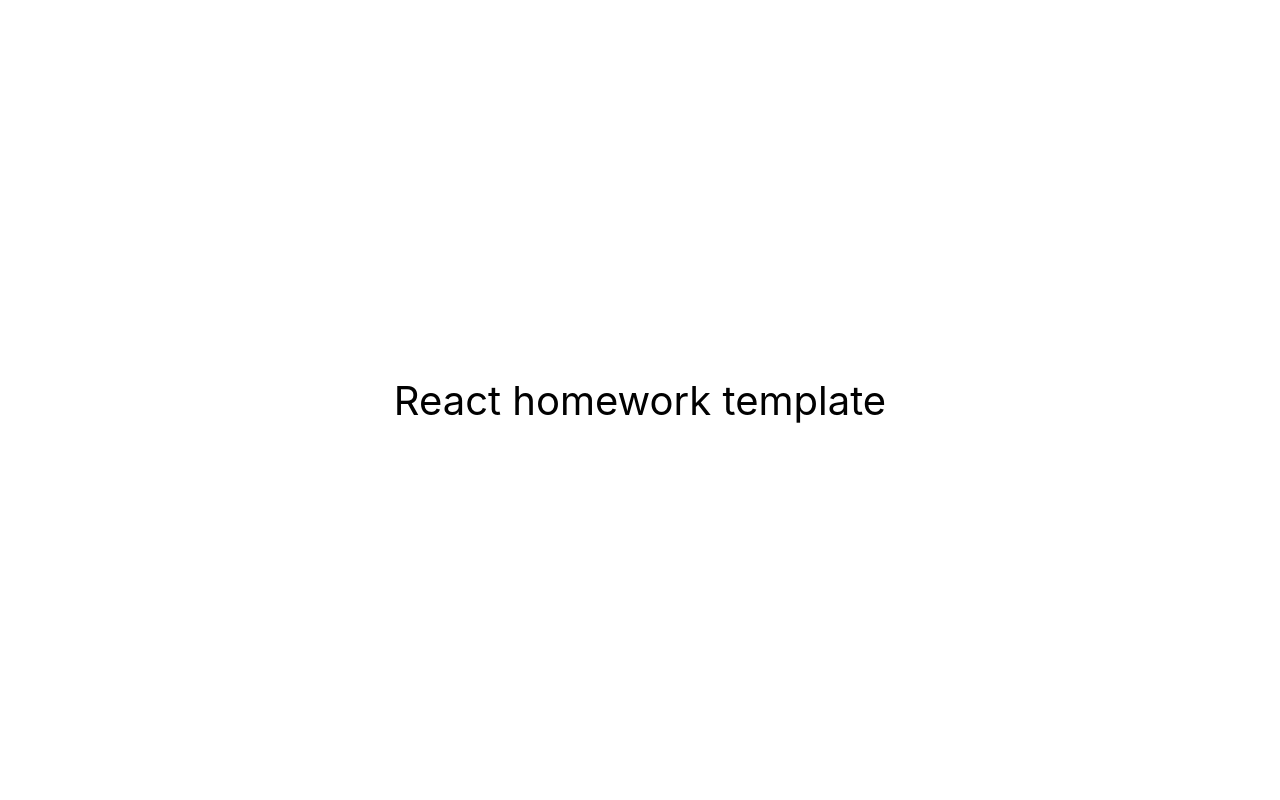
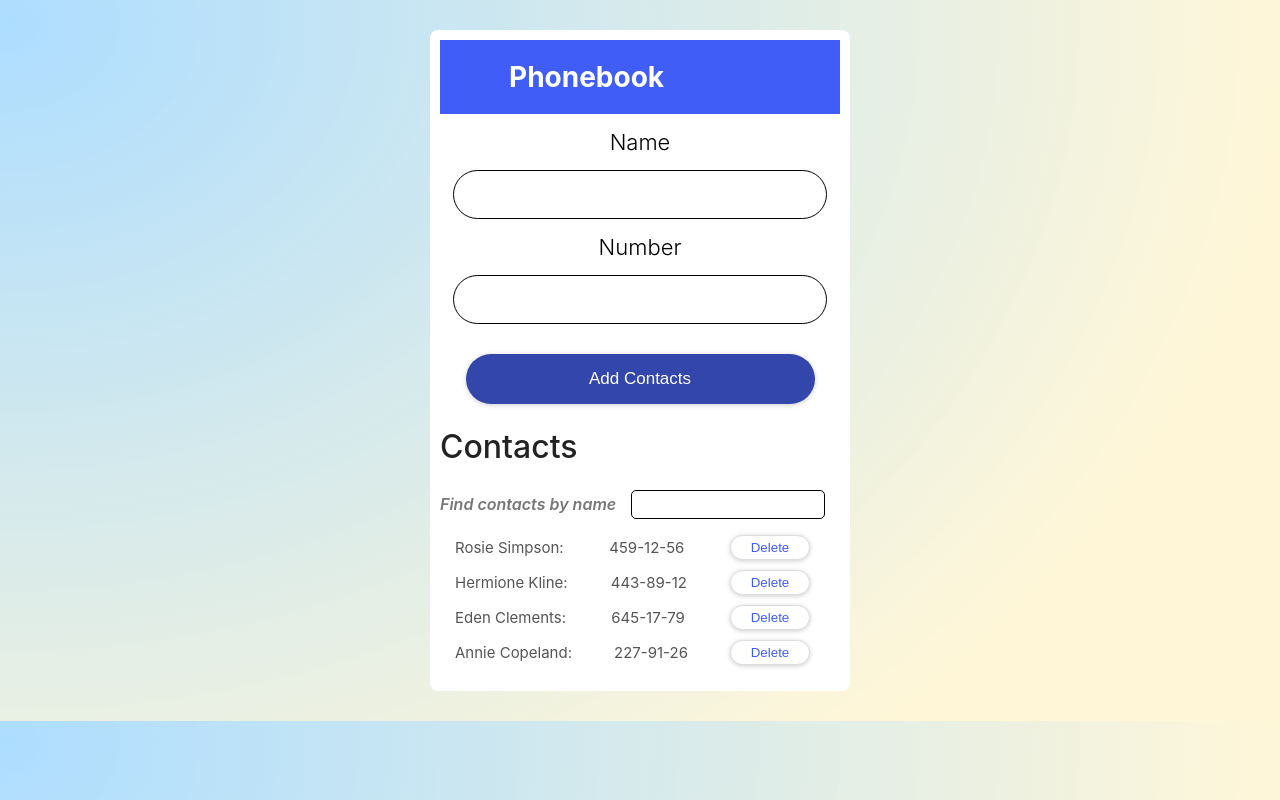
Before and after one commit to TetianaKokoilo/goit-react-hw-04-phonebook, a React (Create React App) app: page / in a window 1280 px wide. Built offline with nearby package versions, Linux system fonts and the light colour scheme.

Commit message:
add all files for work

```diff
--- a/package.json
+++ b/package.json
@@ -7,9 +7,12 @@
     "@testing-library/jest-dom": "^5.16.3",
     "@testing-library/react": "^12.1.4",
     "@testing-library/user-event": "^13.5.0",
+    "nanoid": "^4.0.1",
+    "prop-types": "^15.8.1",
     "react": "^18.1.0",
     "react-dom": "^18.1.0",
     "react-scripts": "5.0.1",
+    "styled-components": "^5.3.8",
     "web-vitals": "^2.1.3"
   },
   "scripts": {
--- a/src/components/App.jsx
+++ b/src/components/App.jsx
@@ -1,16 +1,85 @@
-export const App = () => {
-  return (
-    <div
-      style={{
-        height: '100vh',
-        display: 'flex',
-        justifyContent: 'center',
-        alignItems: 'center',
-        fontSize: 40,
-        color: '#010101'
-      }}
-    >
-      React homework template
-    </div>
-  );
-};
+import { Component } from 'react';
+import { ContactForm } from './ContactForm/ContactForm';
+import { ContactList } from './ContactList/ContactList';
+import { Filter } from './Filter/Filter';
+import { nanoid } from 'nanoid';
+import dataContacts from '../contactsdata.json';
+
+import {
+  StyledTitle,
+  StyledContainer,
+  StyledContactsTitle,
+} from './App.styled';
+
+export class App extends Component {
+  state = {
+    contacts: [],
+    filter: '',
+  };
+
+  addContactformSubmit = ({ name, number }) => {
+    const contact = {
+      id: nanoid(),
+      name,
+      number,
+    };
+
+    let prevCont = this.state.contacts.map(({ name }) => name.toLowerCase());
+    if (prevCont.includes(name.toLowerCase())) {
+      alert(`${name} is already in contacts`);
+      return;
+    } else {
+      this.setState(({ contacts }) => ({
+        contacts: [contact, ...contacts],
+      }));
+    }
+  };
+
+  deleteContact = contactId => {
+    this.setState(prevState => ({
+      contacts: prevState.contacts.filter(contact => contact.id !== contactId),
+    }));
+  };
+
+  changeFilter = e => {
+    this.setState({ filter: e.target.value.trim() });
+  };
+
+  getFilterName = () => {
+    const { filter, contacts } = this.state;
+    const normalisedFilter = filter.toLowerCase();
+    return contacts.filter(contact =>
+      contact.name.toLowerCase().includes(normalisedFilter)
+    );
+  };
+
+  componentDidMount() {
+    const savedContacts = localStorage.getItem('contacts');
+    if (savedContacts !== null) {
+      const parsedInfoContacts = JSON.parse(savedContacts);
+      this.setState({ contacts: parsedInfoContacts });
+      return;
+    }
+    this.setState({contacts: dataContacts})
+  }
+
+  componentDidUpdate(prevProps, prevState) {
+    if (this.state.contacts !== prevState.contacts) {
+      localStorage.setItem('contacts', JSON.stringify(this.state.contacts));
+    }
+  }
+
+  render() {
+    const contacts = this.getFilterName();
+    return (
+      <StyledContainer>
+        <StyledTitle>Phonebook</StyledTitle>
+        <ContactForm onSubmit={this.addContactformSubmit} />
+
+        <StyledContactsTitle>Contacts</StyledContactsTitle>
+        <Filter filter={this.changeFilter} />
+        <ContactList contacts={contacts} onDelete={this.deleteContact} />
+      </StyledContainer>
+    );
+  }
+}
--- /dev/null
+++ b/src/components/App.styled.js
@@ -0,0 +1,32 @@
+import styled from "styled-components";
+
+export const StyledContainer = styled.div`
+background: #FFFFFF;
+padding: 10px;
+width: 400px;
+border-radius: 8px;
+`
+
+
+export const StyledTitle = styled.h1`
+background: #405DF8;
+color: #FFFFFF;
+font-weight: 700;
+font-size: 28px;
+line-height: 38px;
+padding-top: 18px;
+padding-bottom: 18px;
+padding-left: 69px;
+margin: 0;
+`
+
+export const StyledContactsTitle = styled.h2`
+  font-weight: 500;
+  font-size: 32px;
+  line-height: 26px;
+  color: #222222;
+  text-align: start;
+  margin-top: 30px;
+  margin-bottom: 30px;
+
+`
--- /dev/null
+++ b/src/components/ContactForm/ContactForm.jsx
@@ -0,0 +1,60 @@
+import { Component } from 'react';
+import { nanoid } from 'nanoid';
+import { StyledInput, StyledForm, StyledName, StyledFormButton } from './ContactForm.styled';
+
+const INITIAL_STATE = {
+  name: '',
+  number: '',
+};
+export class ContactForm extends Component {
+  state = { ...INITIAL_STATE };
+
+  loginInputName = nanoid();
+  loginInputnumber = nanoid();
+
+  handleChange = e => {
+    const { name, value } = e.target;
+    this.setState({ [name]: value });
+  };
+
+  handleSubmit = e => {
+    e.preventDefault();
+    this.props.onSubmit({ ...this.state });
+    this.reset();
+  };
+
+  reset = () => {
+    this.setState({ ...INITIAL_STATE });
+  };
+
+    render() {
+        const { name, number } = this.state;
+    return (
+      <StyledForm onSubmit={this.handleSubmit}>
+        <StyledName>Name</StyledName>
+        <StyledInput
+          type="text"
+          name="name"
+          pattern="^[a-zA-Zа-яА-Я]+(([' -][a-zA-Zа-яА-Я ])?[a-zA-Zа-яА-Я]*)*$"
+          title="Name may contain only letters, apostrophe, dash and spaces. For example Adrian, Jacob Mercer, Charles de Batz de Castelmore d'Artagnan"
+          required
+          id={this.loginInputName}
+          onChange={this.handleChange}
+          value={name}
+        />
+        <StyledName>Number</StyledName>
+        <StyledInput
+          type="tel"
+          name="number"
+          pattern="\+?\d{1,4}?[-.\s]?\(?\d{1,3}?\)?[-.\s]?\d{1,4}[-.\s]?\d{1,4}[-.\s]?\d{1,9}"
+          title="Phone number must be digits and can contain spaces, dashes, parentheses and can start with +"
+          required
+          id={this.loginInputnumber}
+          onChange={this.handleChange}
+          value={number}
+        />
+        <StyledFormButton type="submit">Add Contacts</StyledFormButton>
+      </StyledForm>
+    );
+  }
+}
--- /dev/null
+++ b/src/components/ContactForm/ContactForm.styled.js
@@ -0,0 +1,54 @@
+
+import styled from 'styled-components';
+
+export const StyledForm = styled.form`
+  display: flex;
+  align-items: center;
+  flex-direction: column;
+`;
+
+export const StyledInput = styled.input`
+  width: 350px;
+  height: 45px;
+  border-radius: 30px;
+  padding-left: 20px;
+  font-weight: 400;
+  font-size: 17px;
+  line-height: 20px;
+  color: #555555;
+  border: 0.5px solid #000000;
+
+  &:hover,
+  &:focus {
+    border: 2px solid #3346ab;
+  }
+`;
+
+export const StyledName = styled.h2`
+  font-weight: 300;
+  font-size: 22px;
+  line-height: 26px;
+  color: #000000;
+  margin-top: 15px;
+  margin-bottom: 15px;
+`;
+export const StyledFormButton = styled.button`
+  margin-top: 30px;
+  width: 349px;
+  height: 50px;
+  background: #3346ab;
+  box-shadow: 0px 1px 5px rgba(0, 0, 0, 0.2);
+  border-radius: 30px;
+  color: #ffffff;
+  font-size: 17px;
+  line-height: 20px;
+  border: none;
+  cursor: pointer;
+
+  &:hover,
+  &:focus {
+    background: #405df8;
+    box-shadow: 0px 1px 5px rgba(0, 0, 0, 0.2);
+    transition: 1s;
+  }
+`;
--- /dev/null
+++ b/src/components/ContactList/ContactList.jsx
@@ -0,0 +1,28 @@
+import PropTypes from 'prop-types';
+import { StyledText, StyledList, StyledItems, StyledContactButton } from './ContactList.styled'
+
+export const ContactList = ({ contacts, onDelete }) => {
+  return (
+    <StyledList>
+      {contacts.map(({ id, name, number }) => (
+        <StyledItems key={id}>
+          <StyledText>{name}:</StyledText>
+          <StyledText>{number}</StyledText>
+          <StyledContactButton type="button" onClick={() => onDelete(id)}>
+            Delete
+          </StyledContactButton>
+        </StyledItems>
+      ))}
+    </StyledList>
+  );
+};
+
+ContactList.propTypes = {
+  contacts: PropTypes.arrayOf(
+    PropTypes.shape({
+      id: PropTypes.string.isRequired,
+      name: PropTypes.string.isRequired,
+      number: PropTypes.string.isRequired,
+    })
+  ),
+};
--- /dev/null
+++ b/src/components/ContactList/ContactList.styled.js
@@ -0,0 +1,38 @@
+import styled from 'styled-components';
+
+export const StyledText = styled.p`
+  text-align: center;
+`;
+export const StyledList = styled.ul`
+  padding-left: 15px;
+  padding-right: 30px;
+  margin-left: auto;
+  margin-right: auto;
+`;
+export const StyledItems = styled.li`
+  display: flex;
+  justify-content: space-between;
+  align-items: center;
+  gap: 20px;
+  color: #555555;
+  font-size: 15px;
+  line-height: 18px;
+  margin-bottom: 10px;
+`;
+export const StyledContactButton = styled.button`
+  background: #ffffff;
+  color: #405df8;
+  width: 80px;
+  height: 25px;
+  box-shadow: 0px 1px 5px rgba(0, 0, 0, 0.2);
+  border-radius: 30px;
+  border: 0.5px solid #dddddd;
+  cursor: pointer;
+  &:hover,
+  &:focus {
+    background: #405df8;
+    color: #ffffff;
+    box-shadow: 0px 1px 5px rgba(0, 0, 0, 0.2);
+    transition: 1s;
+  }
+`;
--- /dev/null
+++ b/src/components/Filter/Filter.jsx
@@ -0,0 +1,15 @@
+import PropTypes from 'prop-types';
+import { StyledLabel, StyledFilterInput } from './Filter.styled';
+
+export const Filter = ({ filter }) => {
+  return (
+    <StyledLabel>
+      Find contacts by name
+      <StyledFilterInput type="text" onChange={filter} />
+    </StyledLabel>
+  );
+};
+
+Filter.propTypes = {
+  filter: PropTypes.func.isRequired,
+}
--- /dev/null
+++ b/src/components/Filter/Filter.styled.js
@@ -0,0 +1,25 @@
+import styled from "styled-components";
+
+export const StyledLabel = styled.label`
+color: #777777;
+font-style: italic;
+font-weight: 600;
+font-size: 16px;
+line-height: 26px;
+`
+export const StyledFilterInput = styled.input`
+  width: 180px;
+  height: 25px;
+  border-radius: 5px;
+  padding-left: 10px;
+  font-weight: 400;
+  font-size: 17px;
+  line-height: 20px;
+  color: #555555;
+  border: 0.5px solid #000000;
+  margin-left: 15px;
+  &:hover,
+  &:focus {
+    border: 2px solid #3346ab;
+  }
+`
--- /dev/null
+++ b/src/components/index.js
@@ -0,0 +1,3 @@
+export * from './ContactForm/ContactForm.jsx'
+export * from './ContactList/ContactList.jsx';
+export * from './Filter/Filter.jsx';
--- /dev/null
+++ b/src/contactsdata.json
@@ -0,0 +1,6 @@
+[
+  { "id": "id-1", "name": "Rosie Simpson", "number": "459-12-56" },
+  { "id": "id-2", "name": "Hermione Kline", "number": "443-89-12" },
+  { "id": "id-3", "name": "Eden Clements", "number": "645-17-79" },
+  { "id": "id-4", "name": "Annie Copeland", "number": "227-91-26" }
+]
--- a/src/index.css
+++ b/src/index.css
@@ -7,9 +7,33 @@
     sans-serif;
   -webkit-font-smoothing: antialiased;
   -moz-osx-font-smoothing: grayscale;
+  background: radial-gradient(
+    100% 132.88% at 0% 3.17%,
+    rgba(0, 150, 255, 0.32) 0%,
+    rgba(255, 222, 106, 0.26) 100%
+  );
+  display: flex;
+  justify-content: center;
+  margin-top: 30px;
+  margin-bottom: 30px;
+
 }
 
 code {
   font-family: source-code-pro, Menlo, Monaco, Consolas, 'Courier New',
     monospace;
 }
+h1,
+h2,
+h3,
+h4,
+h5,
+h6,
+p {
+  margin: 0;
+}
+li {
+  margin: 0;
+  padding: 0;
+  list-style: none;
+}
```
Also changed, not shown: 1 other file (tests, documents, lock files or other folders).
